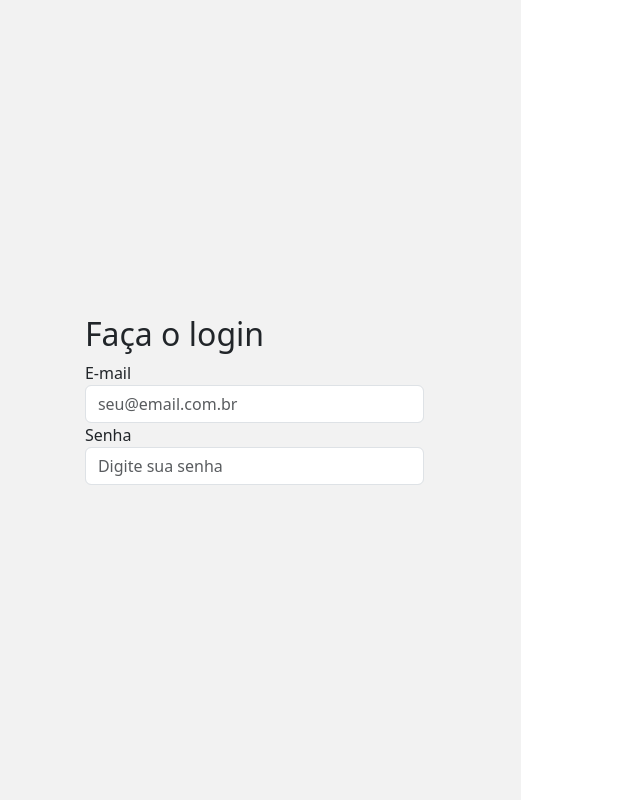
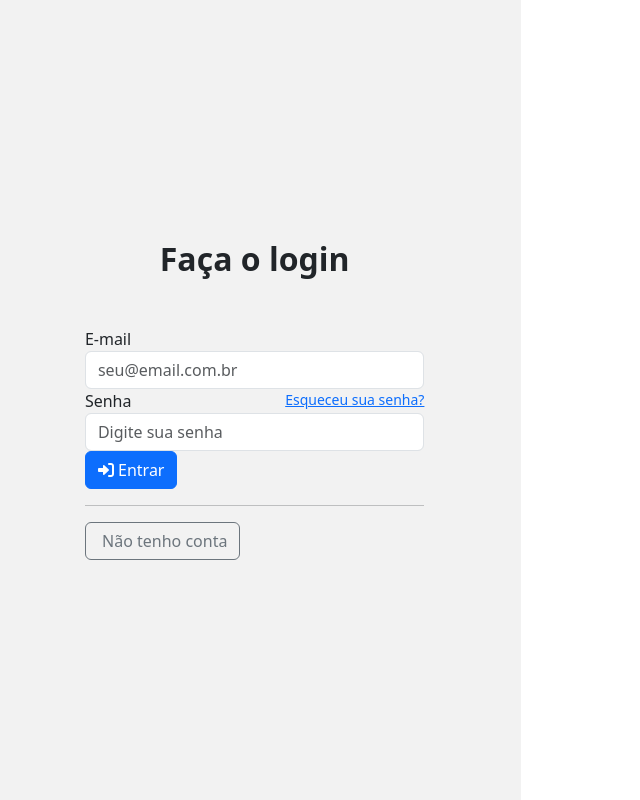
Before and after one commit to JrzenonDev/todo-list-with-axios-api-fake, a Vue app: page /login in a window 1280 px wide. Shown: the whole page, without its empty margins (0-640 px from the left). Built offline with nearby package versions, Linux system fonts and the light colour scheme.

Commit message:
adjusts in layout form login

```diff
--- a/src/views/Login.vue
+++ b/src/views/Login.vue
@@ -2,7 +2,7 @@
   <b-row class="vh-100 vw-100 row-login">
     <b-col sm="5" class="d-flex justify-content-center align-items-center left-login">
       <div class="col-8">
-        <h2>Faça o login</h2>
+        <h2 class="text-center mb-5 title-login">Faça o login</h2>
         <b-form>
           <b-form-group
             label="E-mail"
@@ -17,9 +17,12 @@
             />
           </b-form-group>
           <b-form-group
-            label="Senha"
             label-for="password"
           >
+            <label for="password" class="d-flex justify-content-between">
+              Senha
+              <small><a href="#">Esqueceu sua senha?</a></small>
+            </label>
             <b-form-input
               id="password"
               type="password"
@@ -27,6 +30,23 @@
               v-model="form.password"
             />
           </b-form-group>
+          <b-button
+            type="button"
+            variant="primary"
+            block
+            @click="login"
+          >
+            <i class="fas fa-sign-in-alt" /> Entrar
+          </b-button>
+          <hr />
+          <b-button
+            type="button"
+            variant="outline-secondary"
+            block
+            @click="register"
+          >
+            <i class="fas fa-use-plus" /> Não tenho conta
+          </b-button>
         </b-form>
       </div>
     </b-col>
@@ -44,6 +64,10 @@ export default {
         password: ''
       }
     }
+  },
+  methods: {
+    login () {},
+    register () {}
   }
 }
 </script>
@@ -63,4 +87,7 @@ export default {
   .left-login {
     background-color: #f2f2f2;
   }
+  .title-login {
+    font-weight: bold;
+  }
 </style>
```
